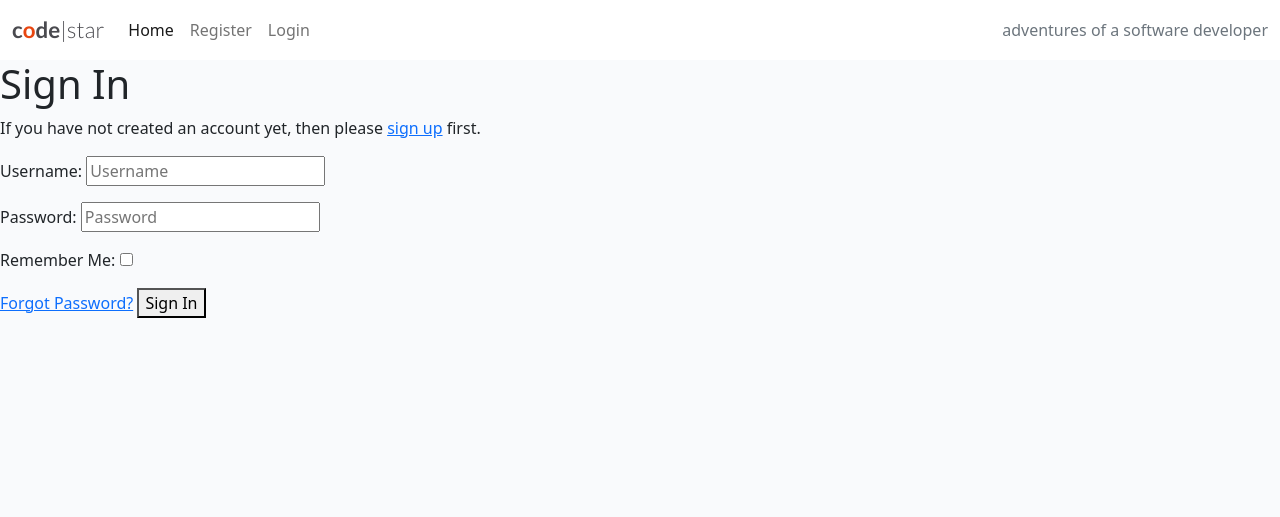
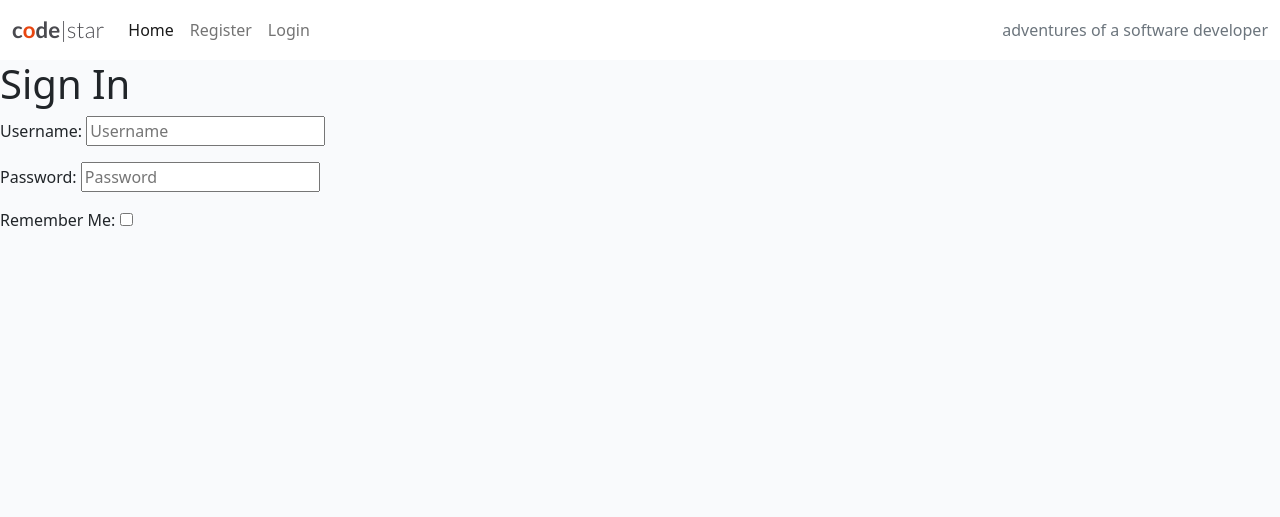
Before and after one commit to dilner1/codestar-walkthrough-fst, a Django app: page /accounts/login/ in a window 1280 px wide. Shown: the top 517 px of the page. Run offline with Django 3.2, Linux system fonts and the light colour scheme; some libraries are stand-ins or nearby versions.

Commit message:
updating login.html

```diff
--- a/templates/account/login.html
+++ b/templates/account/login.html
@@ -9,38 +9,11 @@
 
 <h1>{% trans "Sign In" %}</h1>
 
-{% get_providers as socialaccount_providers %}
-
-{% if socialaccount_providers %}
-<p>{% blocktrans with site.name as site_name %}Please sign in with one
-of your existing third party accounts. Or, <a href="{{ signup_url }}">sign up</a>
-for a {{ site_name }} account and sign in below:{% endblocktrans %}</p>
-
-<div class="socialaccount_ballot">
-
-  <ul class="socialaccount_providers">
-    {% include "socialaccount/snippets/provider_list.html" with process="login" %}
-  </ul>
-
-  <div class="login-or">{% trans 'or' %}</div>
-
-</div>
-
-{% include "socialaccount/snippets/login_extra.html" %}
-
-{% else %}
-<p>{% blocktrans %}If you have not created an account yet, then please
-<a href="{{ signup_url }}">sign up</a> first.{% endblocktrans %}</p>
-{% endif %}
-
 <form class="login" method="POST" action="{% url 'account_login' %}">
   {% csrf_token %}
   {{ form.as_p }}
   {% if redirect_field_value %}
   <input type="hidden" name="{{ redirect_field_name }}" value="{{ redirect_field_value }}" />
   {% endif %}
-  <a class="button secondaryAction" href="{% url 'account_reset_password' %}">{% trans "Forgot Password?" %}</a>
-  <button class="primaryAction" type="submit">{% trans "Sign In" %}</button>
-</form>
 
 {% endblock %}
```
